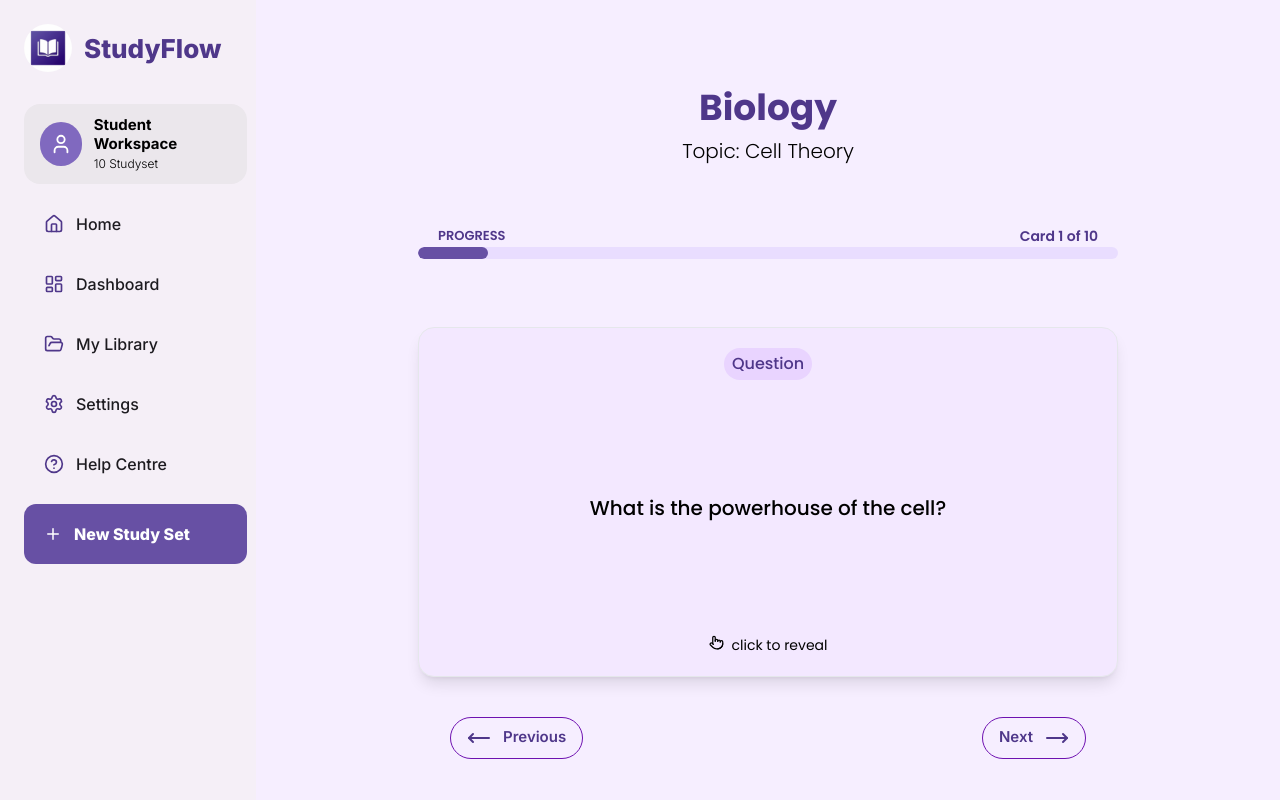
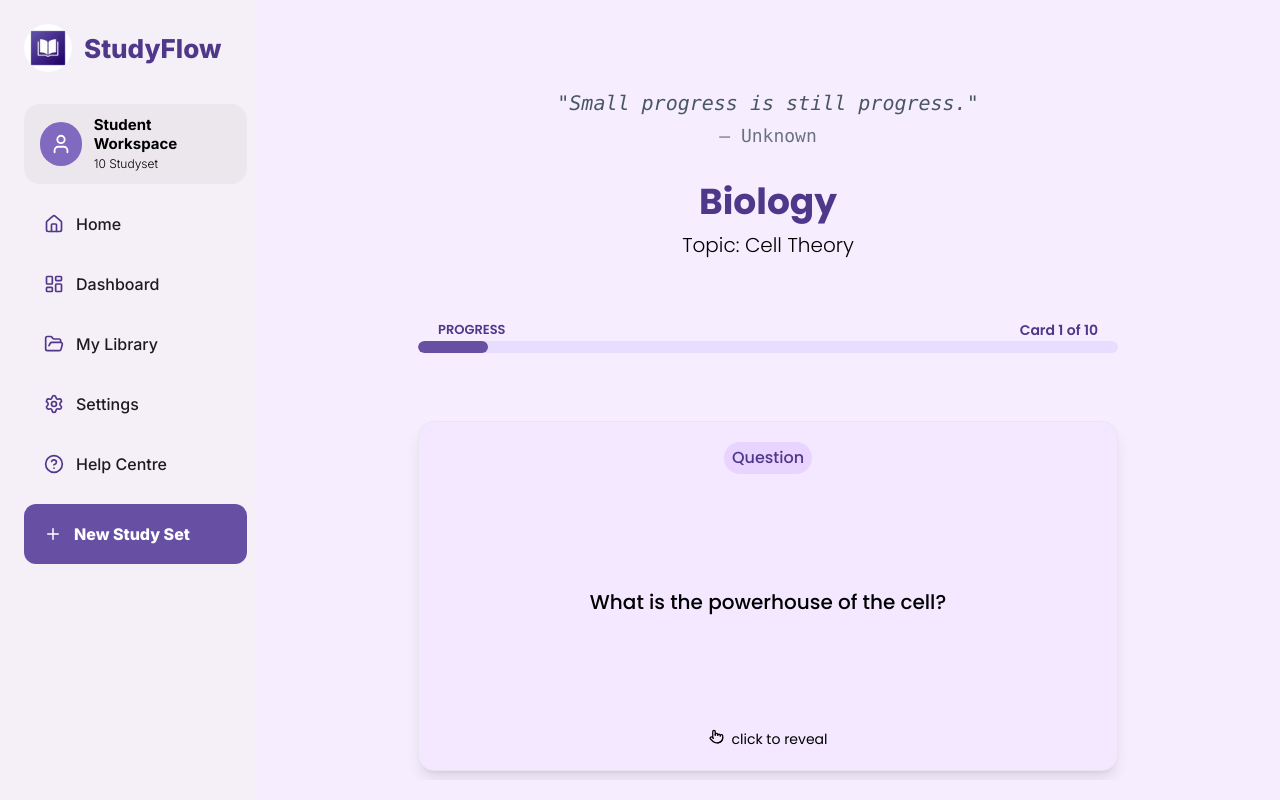
Before and after one commit to omkar-2225/StudyFlow-react, a React (Vite) app: page /flashcards in a window 1280 px wide. Built offline with nearby package versions, Linux system fonts and the light colour scheme.

Commit message:
Random Quotes

```diff
--- a/src/StudyFlowComp/Flashcard/Flashcard.jsx
+++ b/src/StudyFlowComp/Flashcard/Flashcard.jsx
@@ -2,6 +2,214 @@ import { MoveLeft, MoveRight, Pointer } from 'lucide-react'
 import React, { useState } from 'react'
 
 function Flashcard() {
+
+    // random quote
+    const quotes = [
+  {
+    text: "Success is the sum of small efforts, repeated day in and day out.",
+    author: "Robert Collier"
+  },
+  {
+    text: "Learning never exhausts the mind.",
+    author: "Leonardo da Vinci"
+  },
+  {
+    text: "The beautiful thing about learning is that no one can take it away from you.",
+    author: "B.B. King"
+  },
+  {
+    text: "Don't watch the clock; do what it does. Keep going.",
+    author: "Sam Levenson"
+  },
+  {
+    text: "The expert in anything was once a beginner.",
+    author: "Helen Hayes"
+  },
+  {
+    text: "Dream big. Start small. Act now.",
+    author: "Robin Sharma"
+  },
+  {
+    text: "Small progress is still progress.",
+    author: "Unknown"
+  },
+  {
+    text: "Discipline is choosing between what you want now and what you want most.",
+    author: "Abraham Lincoln"
+  },
+  {
+    text: "Knowledge is power.",
+    author: "Francis Bacon"
+  },
+  {
+    text: "Push yourself because no one else is going to do it for you.",
+    author: "Unknown"
+  },
+  {
+    text: "Every accomplishment starts with the decision to try.",
+    author: "John F. Kennedy"
+  },
+  {
+    text: "Study while others are sleeping.",
+    author: "Unknown"
+  },
+  {
+    text: "Consistency beats intensity.",
+    author: "Unknown"
+  },
+  {
+    text: "Your future is created by what you do today, not tomorrow.",
+    author: "Robert Kiyosaki"
+  },
+  {
+    text: "The secret of getting ahead is getting started.",
+    author: "Mark Twain"
+  },
+  {
+    text: "Focus on progress, not perfection.",
+    author: "Unknown"
+  },
+  {
+    text: "Knowledge compounds like interest.",
+    author: "Warren Buffett"
+  },
+  {
+    text: "You don't have to be great to start, but you have to start to be great.",
+    author: "Zig Ziglar"
+  },
+  {
+    text: "Success comes to those who prepare.",
+    author: "Unknown"
+  },
+  {
+    text: "Stay patient and trust your journey.",
+    author: "Unknown"
+  },
+  {
+    text: "Education is the passport to the future.",
+    author: "Malcolm X"
+  },
+  {
+    text: "The harder you work, the luckier you get.",
+    author: "Gary Player"
+  },
+  {
+    text: "One page at a time. One chapter at a time.",
+    author: "Unknown"
+  },
+  {
+    text: "Great things never come from comfort zones.",
+    author: "Unknown"
+  },
+  {
+    text: "Believe you can and you're halfway there.",
+    author: "Theodore Roosevelt"
+  },
+  {
+    text: "Success is earned, not given.",
+    author: "Unknown"
+  },
+  {
+    text: "A little progress each day adds up to big results.",
+    author: "Unknown"
+  },
+  {
+    text: "The best investment you can make is in yourself.",
+    author: "Warren Buffett"
+  },
+  {
+    text: "The difference between ordinary and extraordinary is that little extra.",
+    author: "Jimmy Johnson"
+  },
+  {
+    text: "Doubt kills more dreams than failure ever will.",
+    author: "Suzy Kassem"
+  },
+  {
+    text: "Your only limit is your mind.",
+    author: "Unknown"
+  },
+  {
+    text: "Keep learning because life never stops teaching.",
+    author: "Unknown"
+  },
+  {
+    text: "Success is built one study session at a time.",
+    author: "Unknown"
+  },
+  {
+    text: "Mistakes are proof that you are trying.",
+    author: "Unknown"
+  },
+  {
+    text: "Every day is another chance to improve.",
+    author: "Unknown"
+  },
+  {
+    text: "Hard work beats talent when talent doesn't work hard.",
+    author: "Tim Notke"
+  },
+  {
+    text: "Be stronger than your excuses.",
+    author: "Unknown"
+  },
+  {
+    text: "The future belongs to those who prepare for it today.",
+    author: "Malcolm X"
+  },
+  {
+    text: "You are capable of amazing things.",
+    author: "Unknown"
+  },
+  {
+    text: "Turn your dreams into plans.",
+    author: "Unknown"
+  },
+  {
+    text: "Success is the product of daily habits.",
+    author: "James Clear"
+  },
+  {
+    text: "One hour of focused study today saves many hours tomorrow.",
+    author: "Unknown"
+  },
+  {
+    text: "Be curious, not afraid.",
+    author: "Unknown"
+  },
+  {
+    text: "Keep showing up for yourself.",
+    author: "Unknown"
+  },
+  {
+    text: "The pain of discipline is less than the pain of regret.",
+    author: "Unknown"
+  },
+  {
+    text: "Your goals don't care how you feel.",
+    author: "Unknown"
+  },
+  {
+    text: "Success begins with self-belief.",
+    author: "Unknown"
+  },
+  {
+    text: "Learning is a treasure that follows its owner everywhere.",
+    author: "Chinese Proverb"
+  },
+  {
+    text: "Today's effort is tomorrow's achievement.",
+    author: "Unknown"
+  },
+  {
+    text: "Never stop learning because life never stops teaching.",
+    author: "Unknown"
+  }
+    ];
+
+    const [randomIndex] = useState(Math.floor(Math.random() * quotes.length));
+
+    const randomQuote = quotes[randomIndex];
 
     // card flip
     const [isFlipped, setIsflipped] = useState(false);
@@ -95,6 +303,12 @@ function Flashcard() {
     return (
     <div className='flex flex-col justify-center items-center -mt-10 font-pop'>
 
+        {/* random quotes */}
+        <div className='text-center  mb-8'>
+            <p className='text-[20px] italic text-gray-600 mb-1 font-medium font-mono'>"{randomQuote.text}"</p>
+            <p className='font-medium font-mono text-lg text-gray-500'>— {randomQuote.author}</p>
+        </div>
+
         {/* title */}
         <h1 className='text-4xl font-bold mb-2 text-[#4F378A]'>{studySet.subject}</h1>
         <span className='font-light text-[20px] mb-15'>Topic: {studySet.topic}</span>
```
